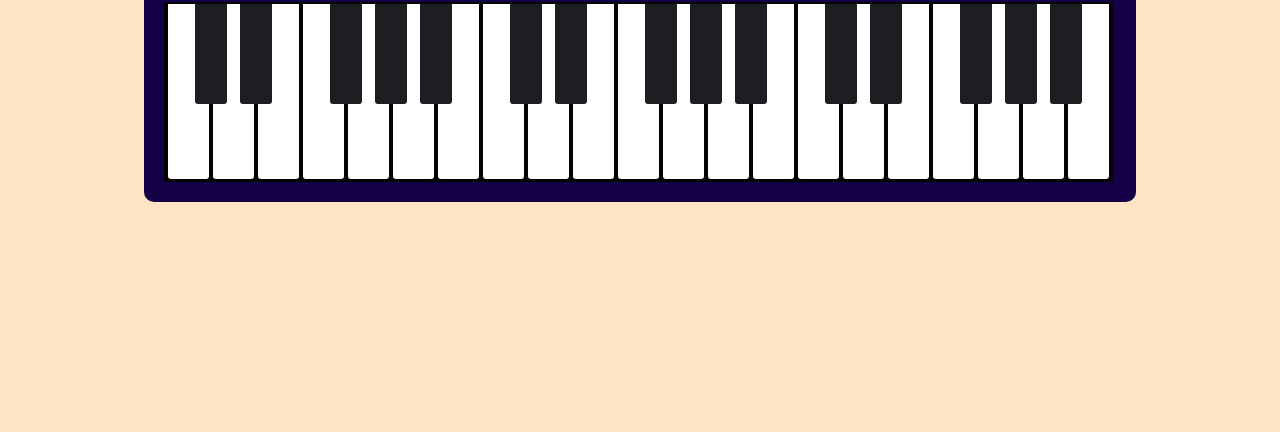
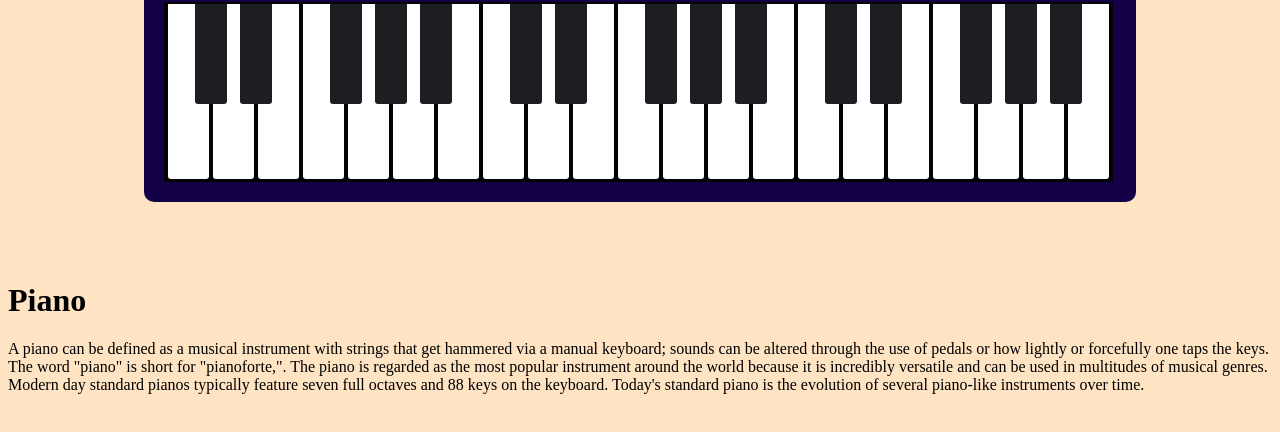
Before and after one commit to satyasaadhika/Piano, a plain HTML site: page index.html in a window 1280 px wide. Shown: the part 168-600 px from the top of the page. Drawn offline with Linux system fonts and the light colour scheme.

Commit message:
add text

```diff
--- a/index.html
+++ b/index.html
@@ -35,5 +35,7 @@
         <div class="key black--key"></div>
       </div>
     </div>
+   <h1>Piano</h1>
+   <p>A piano can be defined as a musical instrument with strings that get hammered via a manual keyboard; sounds can be altered through the use of pedals or how lightly or forcefully one taps the keys. The word "piano" is short for "pianoforte,". The piano is regarded as the most popular instrument around the world because it is incredibly versatile and can be used in multitudes of musical genres. Modern day standard pianos typically feature seven full octaves and 88 keys on the keyboard. Today's standard piano is the evolution of several piano-like instruments over time.</p>
   </body>
 </html>
```
